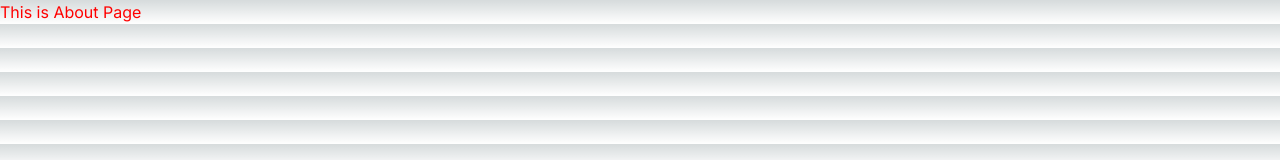
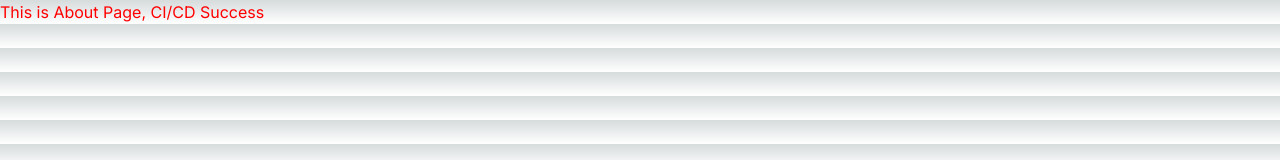
Before and after one commit to tiyasakbar17/rumi-landing, a Next.js app: page /about in a window 1280 px wide. Shown: the top 160 px of the page. Built offline with nearby package versions, Linux system fonts and the light colour scheme.

Commit message:
Final test CI/CD

```diff
--- a/src/app/about/page.jsx
+++ b/src/app/about/page.jsx
@@ -2,6 +2,6 @@ import styles from './styles'
 
 export default function page() {
   return (
-    <h1 style={styles.udin}>This is About Page</h1>
+    <h1 style={styles.udin}>This is About Page, CI/CD Success</h1>
   )
 }
```
